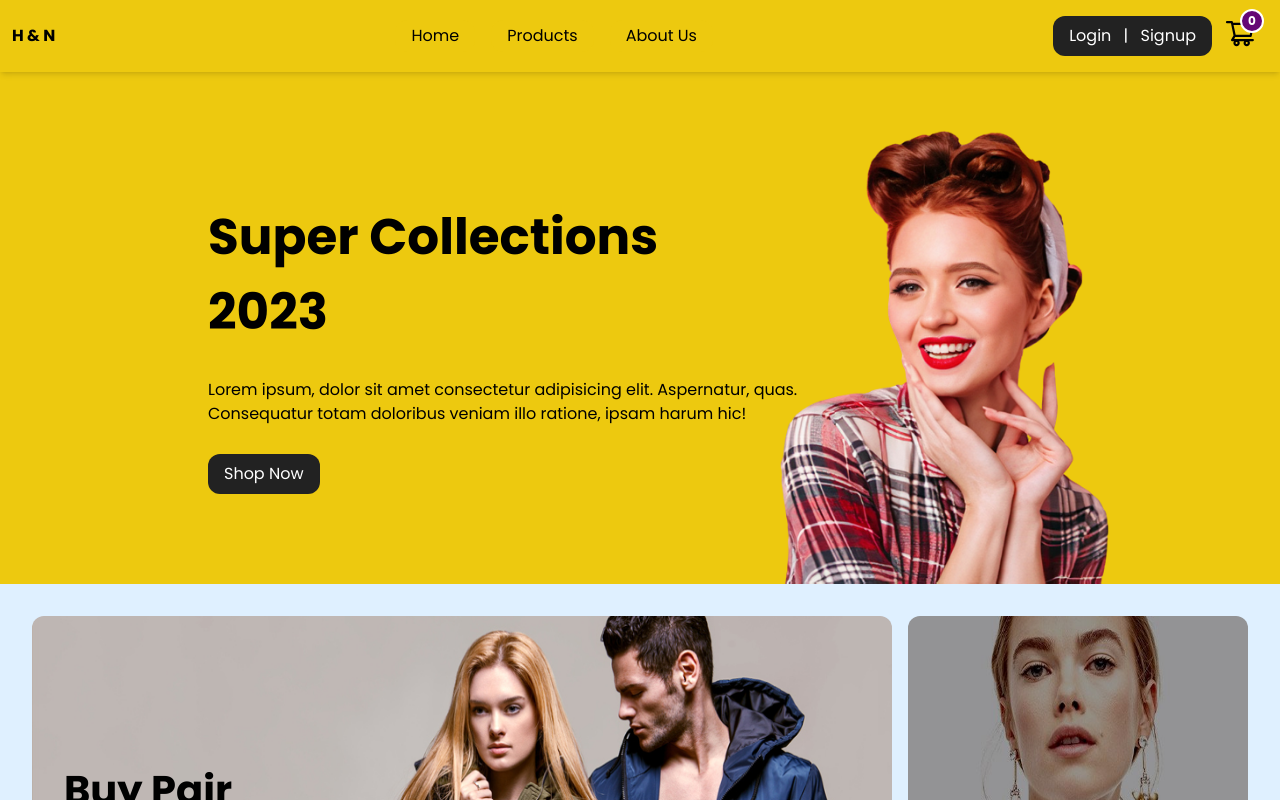
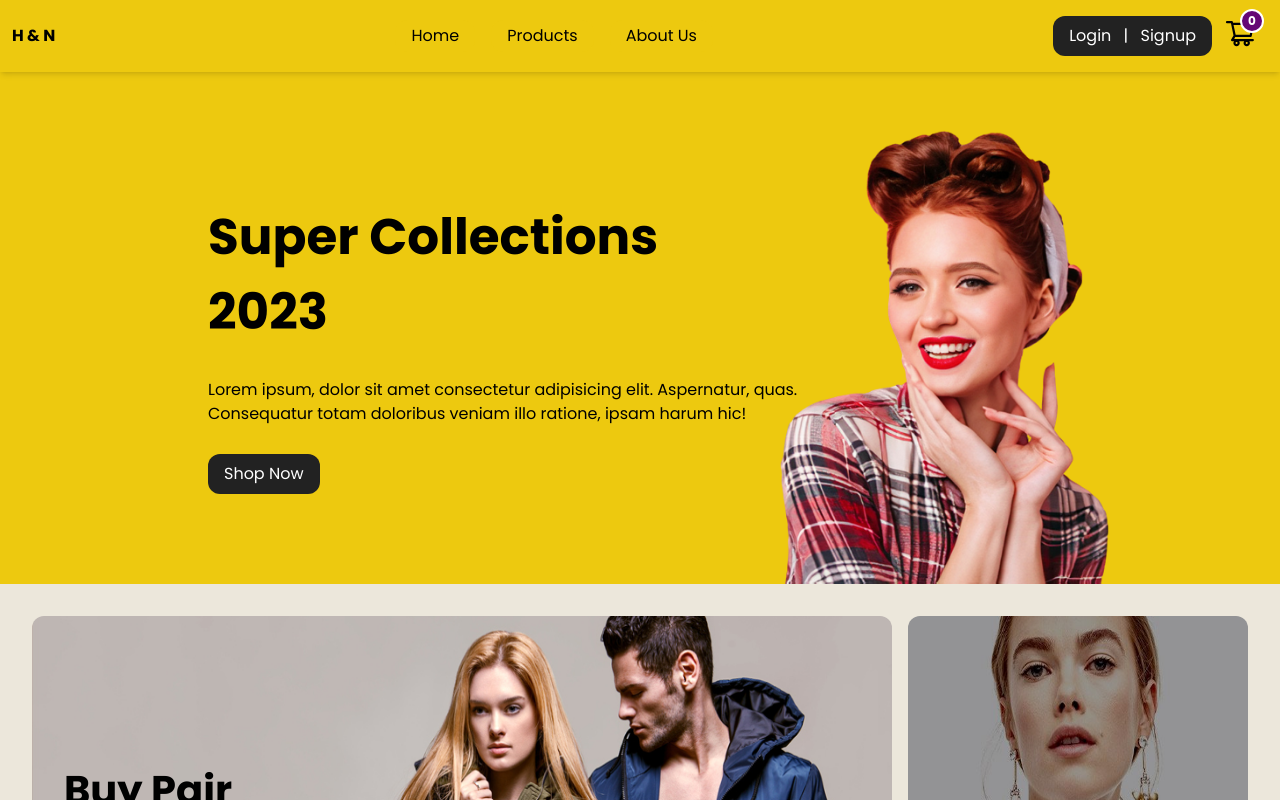
Before and after one commit to Hossein-Haghshenas/Clothes-Shop, a Next.js app: page / in a window 1280 px wide. Shown: the top 800 px of the page. Built offline with nearby package versions, Linux system fonts and the light colour scheme; no server answers.

Commit message:
Change main colors

```diff
--- a/styles/globals.css
+++ b/styles/globals.css
@@ -7,15 +7,16 @@
 }
 
 body {
-  background-color: #d7ecffc9;
+  background-color: #ece7db;
 }
 
 body::-webkit-scrollbar {
   width: 10px;
+  background: #f5f5f5;
 }
 
 body::-webkit-scrollbar-thumb {
   width: 10px;
-  background: #9bc8ff;
+  background: #650775;
   border-radius: 10px;
 }
```
